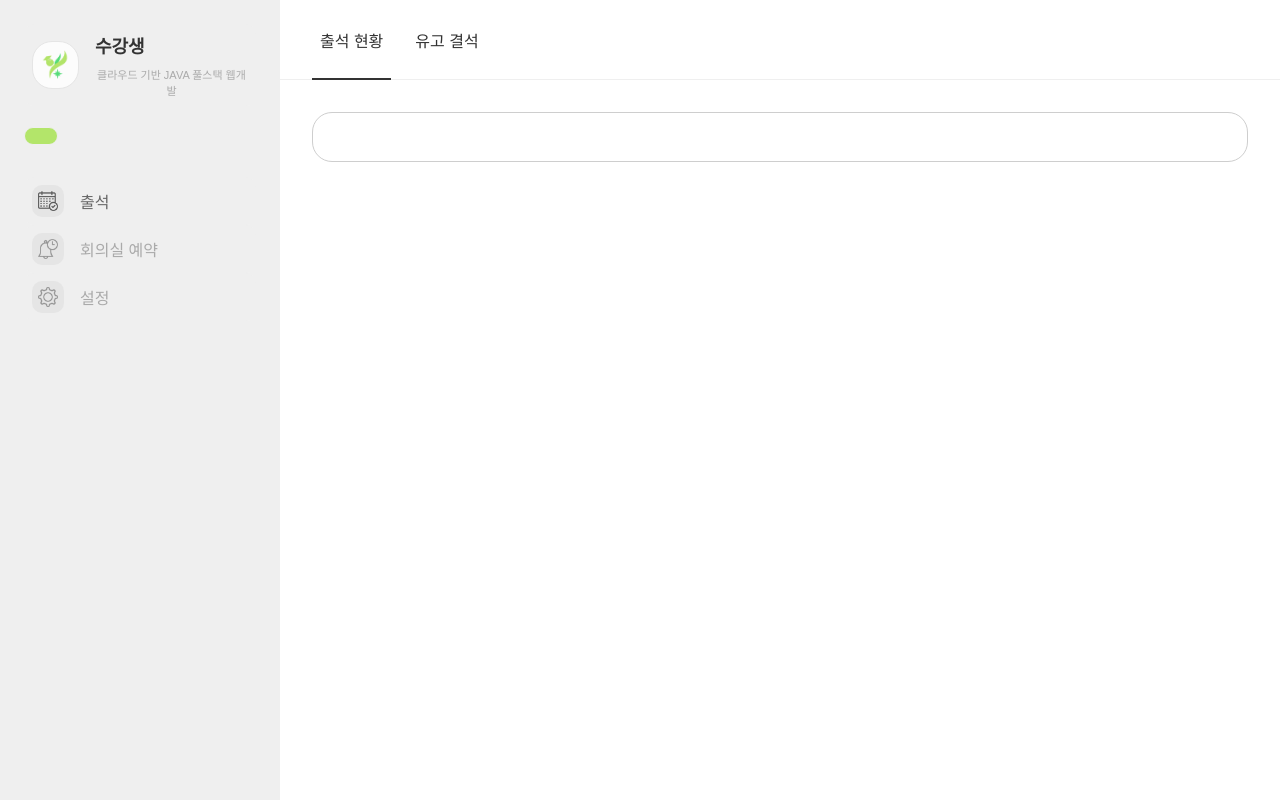
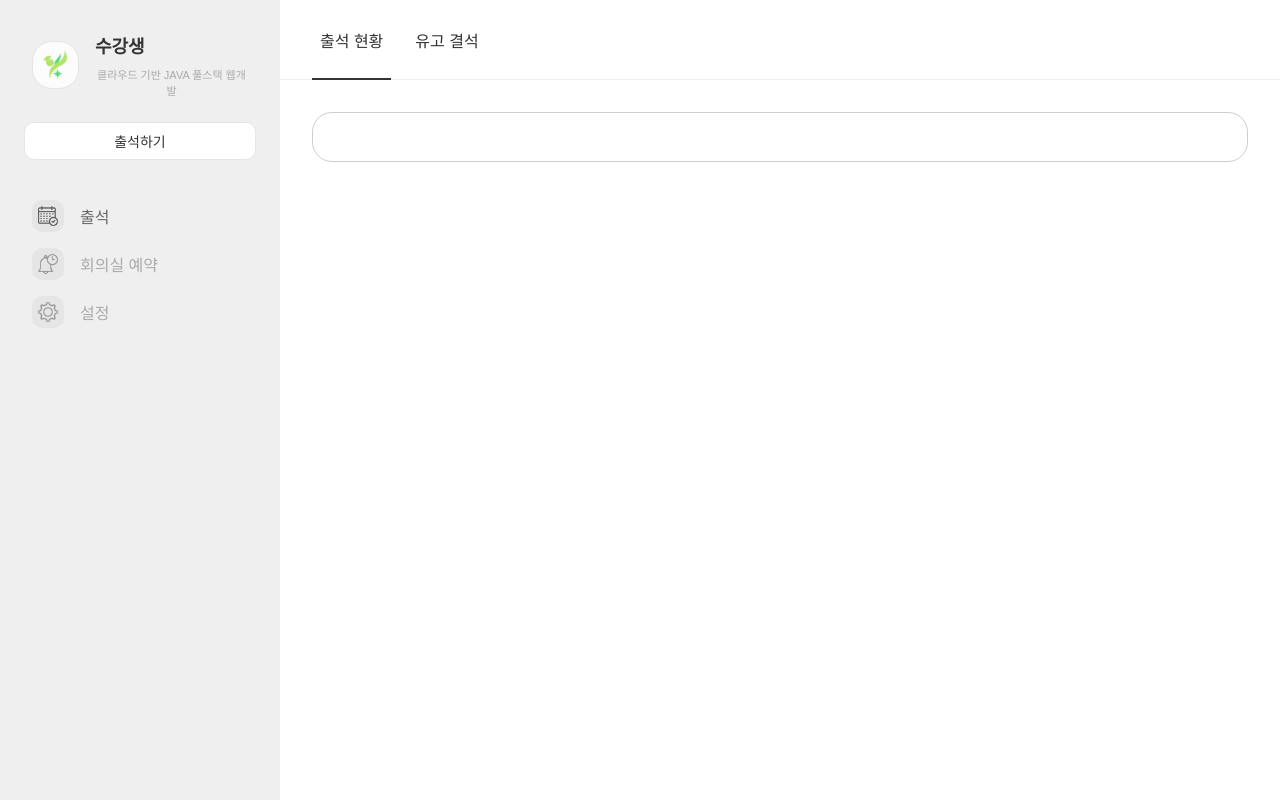
Before and after one commit to Edu-Check/edu_check_renewal, a React (Vite) app in the folder client/: page / in a window 1280 px wide. Built offline with nearby package versions, Linux system fonts and the light colour scheme; a web font is replaced by a local one.

Commit message:
[EC-22] refactor: MainButton title prop에따른 배경색 및 크기 자동 설정 기능 구현 (#12)

```diff
--- a/client/src/components/buttons/mainButton/MainButton.jsx
+++ b/client/src/components/buttons/mainButton/MainButton.jsx
@@ -1,11 +1,16 @@
 import React from 'react'
 import styles from "./MainButton.module.css"
+import { getBgColor, getWidth } from '../../../utils/buttonContentList';
 
-export default function MainButton({title, handleClick, bgColor}) {
+export default function MainButton({ title, handleClick }) {
+  const autoStyle = {
+    width: getWidth(title),
+    backgroundColor: getBgColor(title),
+  };
 
   return (
-    <div>
-      <button className={styles.mainButton} onClick={handleClick} style={{backgroundColor : bgColor}}>{title}</button>
-    </div>
-  )
+    <button className={styles.mainButton} onClick={handleClick} style={autoStyle}>
+      {title}
+    </button>
+  );
 }
--- a/client/src/components/buttons/mainButton/MainButton.module.css
+++ b/client/src/components/buttons/mainButton/MainButton.module.css
@@ -1,8 +1,13 @@
 .mainButton {
+  font-size: var(--font-size-14);
   padding: var(--padding-small) var(--padding-basic);
-  border: 1px solid var(--bg-100);
+  text-align: center;
+  background-color: #fff;
+  border: 1px solid var(--bg-300);
   border-radius: var(--border-radius-10);
-  font-size: var(--font-size-14);
-  text-align: center;
-  background-color: var(--primary-100);
+  transition: var(--transition-basic);
 }
+
+.mainButton:hover {
+  box-shadow: var(--box-shadow-medium);
+}
--- a/client/src/components/sideBar/SideBar.jsx
+++ b/client/src/components/sideBar/SideBar.jsx
@@ -55,12 +55,13 @@ export default function SideBar() {
               <p>hoho@example.com</p>
             </li>
           </ul>
-          <MainButton></MainButton>
+          {/* todo: 로그아웃 기능 추가 */}
+          <MainButton title="로그아웃"></MainButton>
         </div>
       </button>
 
-      {/* todo: 메인 버튼 스타일 추가 */}
-      <MainButton />
+      {/* todo: 출석하기 기능 추가 */}
+      <MainButton title="출석하기"></MainButton>
       <nav>{sideBarItems}</nav>
     </div>
   );
--- a/client/src/css/index.css
+++ b/client/src/css/index.css
@@ -48,7 +48,8 @@
   --transition-basic: all 0.3s ease-in-out;
 
   /* box-shadow */
-  --box-shadow-basic: 0 4px 4px rgba(0, 0, 0, 0.25);
+  --box-shadow-small: 0 0px 3px rgba(107, 107, 107, 0.45);
+  --box-shadow-basic: 0 4px 4px rgba(0, 0, 0, 0.5);
   --box-shadow-medium: 0 0px 5px rgba(51, 51, 51, 0.3);
   --box-shadow-hover: 0 0 5px #333333;
 
--- /dev/null
+++ b/client/src/utils/buttonContentList.js
@@ -0,0 +1,19 @@
+export const getBgColor = (title) => {
+  switch (title) {
+    case '퇴근':
+      return '#B3E56A';
+    case '로그아웃':
+      return '#EFEFEF';
+    default:
+      return '#FFFFFF';
+  }
+};
+
+export const getWidth = (title) => {
+  switch (true) {
+    case ['출석하기', '퇴근'].includes(title):
+      return '100%';
+    default:
+      return 'auto';
+  }
+};
```
